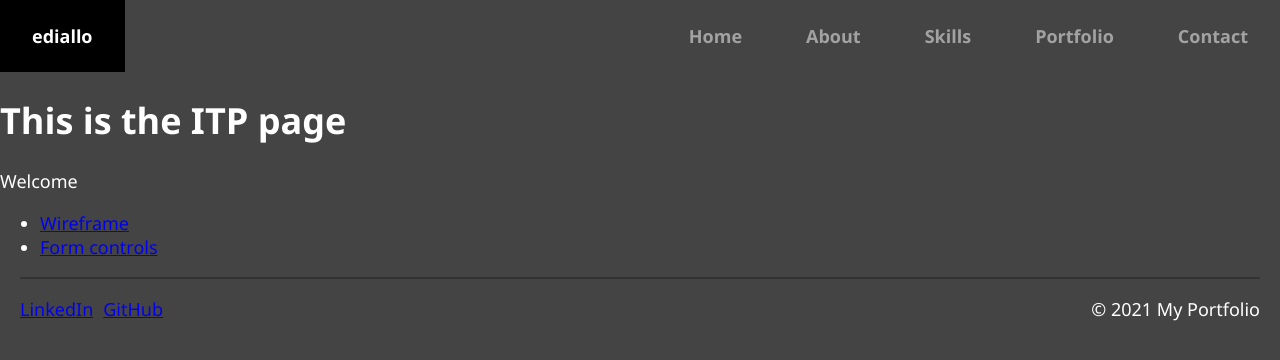
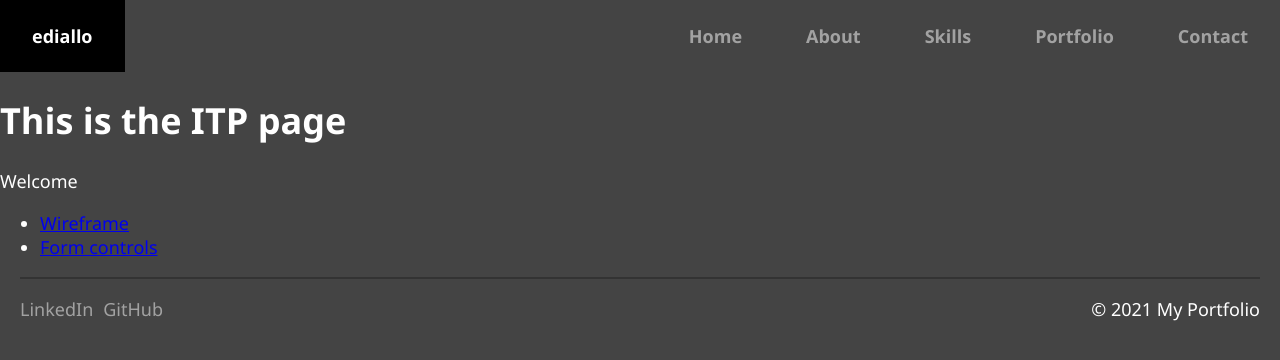
Before and after one commit to eediallo/eediallo.github.io, a React (Create React App) app in the folder my-portfolio/: page /intro-to-programming in a window 1280 px wide. Shown: the top 360 px of the page. Built offline with nearby package versions, Linux system fonts and the light colour scheme.

Commit message:
styles social media anchor tags

```diff
--- a/my-portfolio/src/App.css
+++ b/my-portfolio/src/App.css
@@ -159,6 +159,17 @@ footer {
   display: flex;
   gap: 10px;
 }
+
+.social a {
+  color: var(--white);
+  text-decoration: none;
+  opacity: 50%;
+}
+
+.social a:hover, .social a:focus {
+  opacity: 100%;
+  cursor: pointer;;
+}
 /* =========ITD PAGE================= */
 .itd-grid-list {
   display: grid;
```
